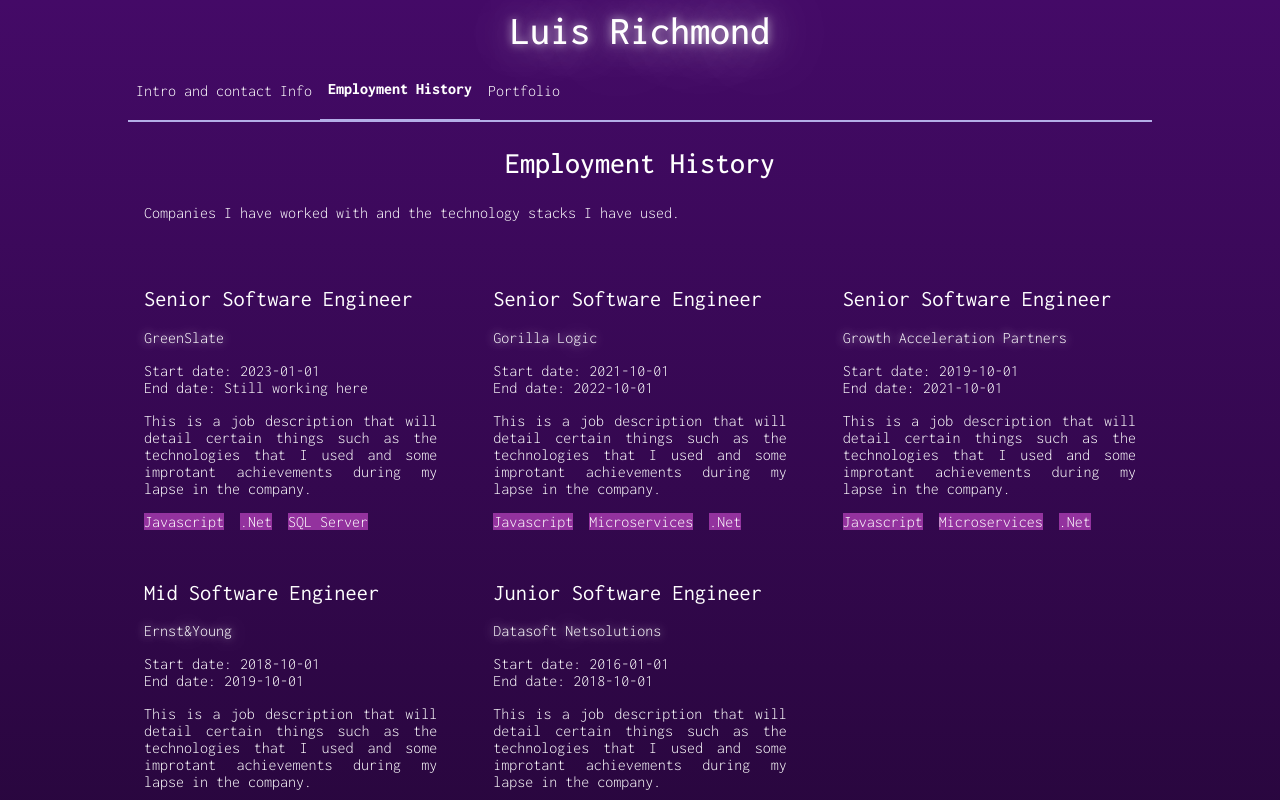
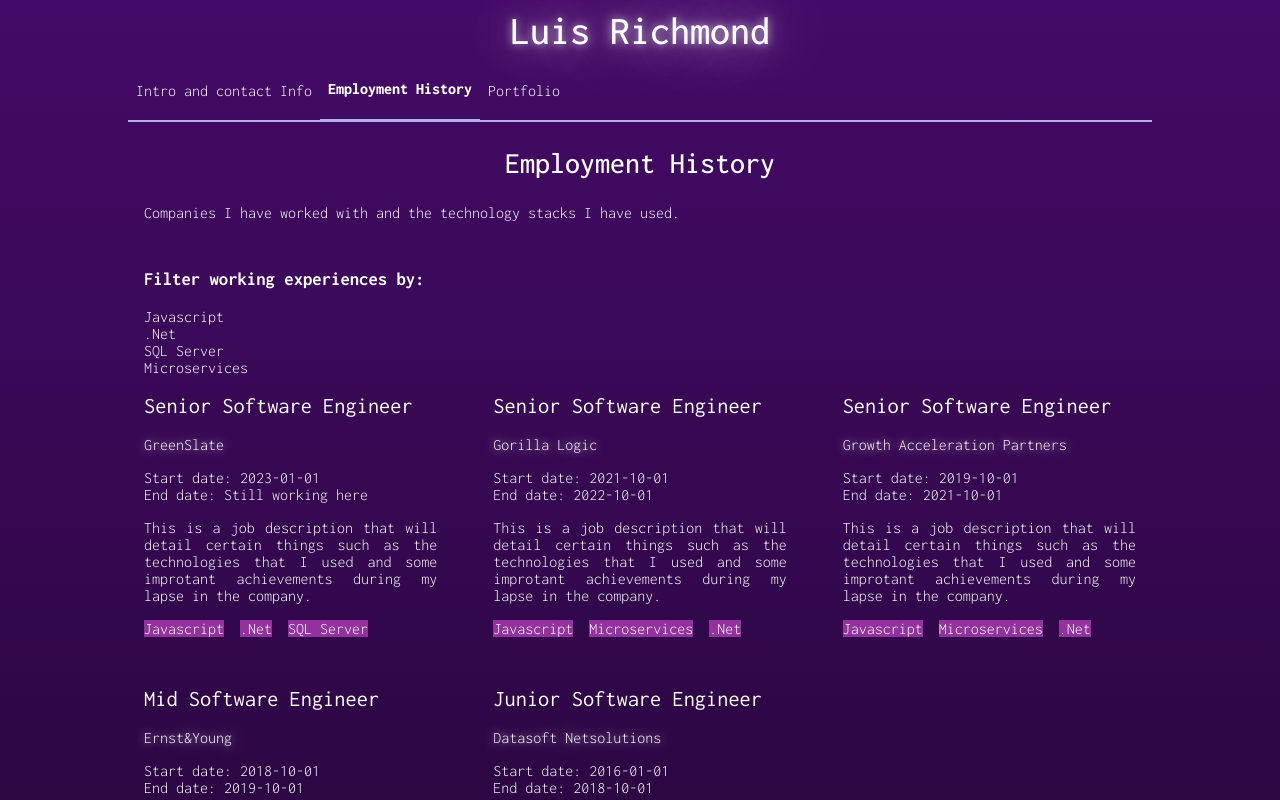
Before and after one commit to lalrg/site-v2, a Next.js app in the folder site-nextjs/: page /employmentHistory in a window 1280 px wide. Shown: the top 800 px of the page. Built offline with nearby package versions, Linux system fonts and the light colour scheme.

Commit message:
work on filters

```diff
--- /dev/null
+++ b/site-nextjs/components/skillsToFilter/index.tsx
@@ -0,0 +1,24 @@
+type SkillsToFilterProps = {
+  allSkills: Array<string>;
+  onChange: (x: Array<string>) => void;
+}
+
+const mapSkill = (skill: string) => {
+  return (
+    <div key={skill}>{skill}</div>
+  )
+}
+
+const SkillsToFilter: React.FC<SkillsToFilterProps> = ({allSkills}) => {
+  return(
+    <>
+      <h3>Filter working experiences by:</h3>
+      {
+        allSkills.map(s=>mapSkill(s))
+      }
+    </>
+  )
+}
+
+
+export default SkillsToFilter;
--- a/site-nextjs/pages/employmentHistory.tsx
+++ b/site-nextjs/pages/employmentHistory.tsx
@@ -1,20 +1,44 @@
 import styles from '../pagesStyles/employmentHistory.module.css'
 import WorkHistoryItem from '../components/employmentHistory/WorkHistoryItem'
 import { workingHistoryArray } from '../staticData/employmentHistory/workingHistory'
+import React, { useMemo, useState } from 'react'
+import SkillsToFilter from '../components/skillsToFilter'
 
-export default function employmentHistory() {
+const EmploymentHistory: React.FC = ()=> {
+  const [skillsToFilter, setSkillsToFilter] = useState<Array<string>>([]);
+
+  const allSkills = useMemo<Array<string>> (()=> {
+    let mappedSkills: Array<string> = [];
+    workingHistoryArray.forEach(element => {
+      mappedSkills = [...mappedSkills, ...element.bulletPoints];
+    });
+
+    return Array.from(new Set(mappedSkills));
+  }, [])
+
   return (
     <main>
       <section className={styles.section}>
         <h1 className={styles.title}>Employment History </h1>
         <p>Companies I have worked with and the technology stacks I have used.</p>
       </section>
-      <section className={styles.section}>
+        <SkillsToFilter onChange={(c)=>{setSkillsToFilter(c)}} allSkills={allSkills} />
         <section className={`${styles.section} ${styles.employmentHistory}`}>
           {
             workingHistoryArray.map(
-              i=> (
-                <WorkHistoryItem
+              i=> {
+                let display = false;
+                i.bulletPoints.forEach(
+                  b=> {
+                    if(skillsToFilter.includes(b)) {
+                      display = true;
+                    }
+                  }
+                )
+                if(display || !skillsToFilter.length)
+                {
+                  display = false;
+                  return (<WorkHistoryItem
                     jobDescription={i.jobDescription}
                     company={i.company}
                     startDate={i.startDate}
@@ -22,12 +46,17 @@ export default function employmentHistory() {
                     position={i.position}
                     bulletPoints={i.bulletPoints}
                     key={i.company + i.endDate}
-                />
-              )
+                  />)
+              }
+              else {
+                return <></>
+              }
+              }
             )
           }
-        </section>
         </section>
     </main>
   )
 }
+
+export default EmploymentHistory;
```
Lines whose indentation alone changed are shown as unchanged.
